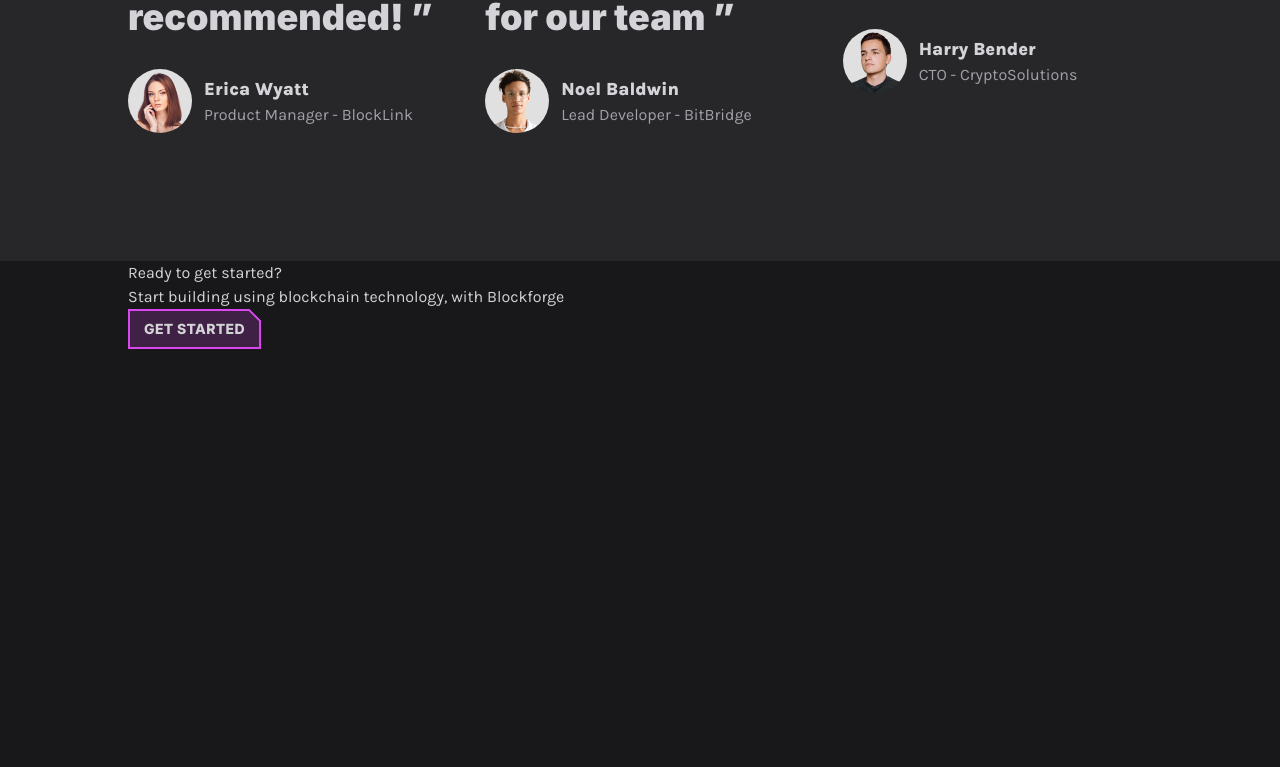
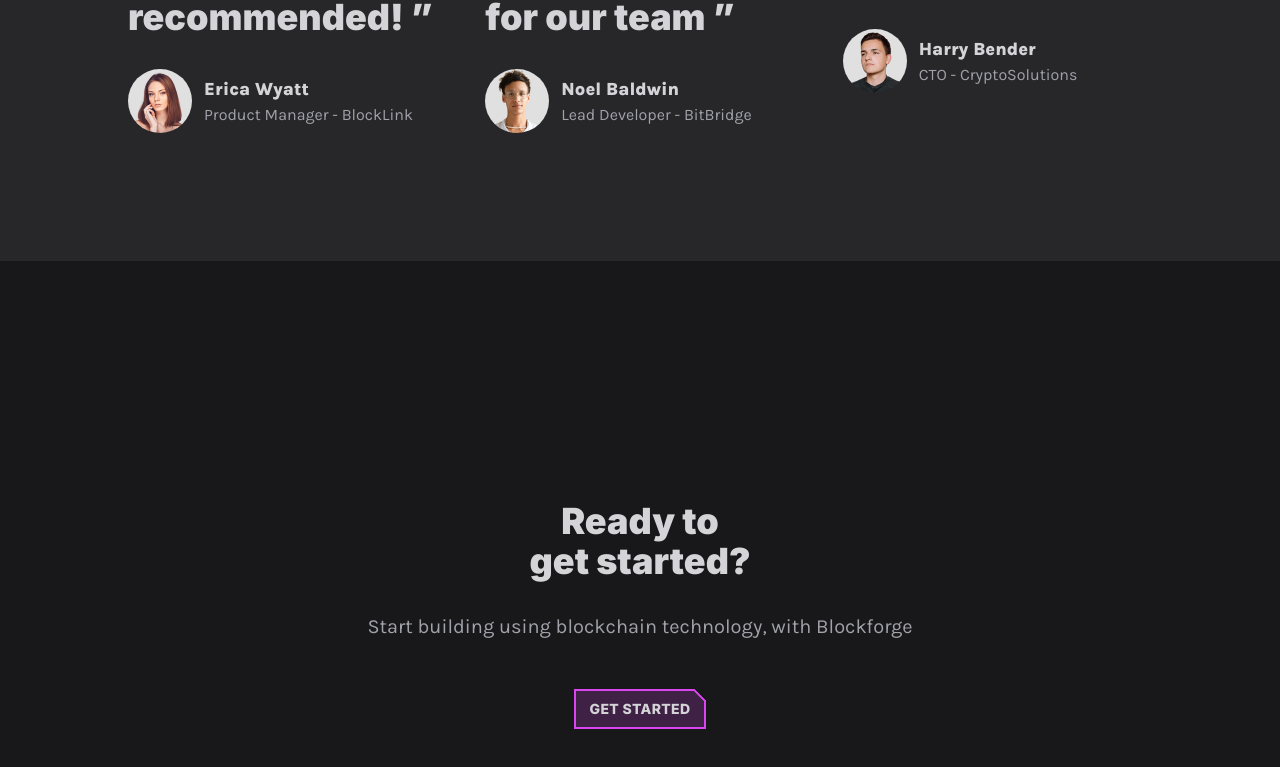
Before and after one commit to diego-teileche/Blockchain-Site, an Astro site: page / in a window 1280 px wide. Shown: the part 6649-7416 px from the top of the page. Before the commit the page ends 6998 px from the top, so only its background shows below. Built offline with nearby package versions, Linux system fonts and the light colour scheme; Astro itself is replaced by a stand-in of ours.

Commit message:
Call to Action | Basic styles added

```diff
--- a/src/sections/CallToAction.tsx
+++ b/src/sections/CallToAction.tsx
@@ -2,11 +2,17 @@ import CutCornerButton from "@components/CutCornerButton"
 
 const CallToAction = () => {
   return (
-    <section>
+    <section className="py-60">
       <div className="container">
-        <h2>Ready to get started?</h2>
-        <p>Start building using blockchain technology, with Blockforge</p>
-        <CutCornerButton>Get Started</CutCornerButton>
+        <h2 className="text-center font-heading text-4xl font-black">
+          Ready to <span className="block">get started?</span>
+        </h2>
+        <p className="mt-8 text-center text-xl text-zinc-400">
+          Start building using blockchain technology, with Blockforge
+        </p>
+        <div className="mt-12 flex justify-center">
+          <CutCornerButton>Get Started</CutCornerButton>
+        </div>
       </div>
     </section>
   )
```
